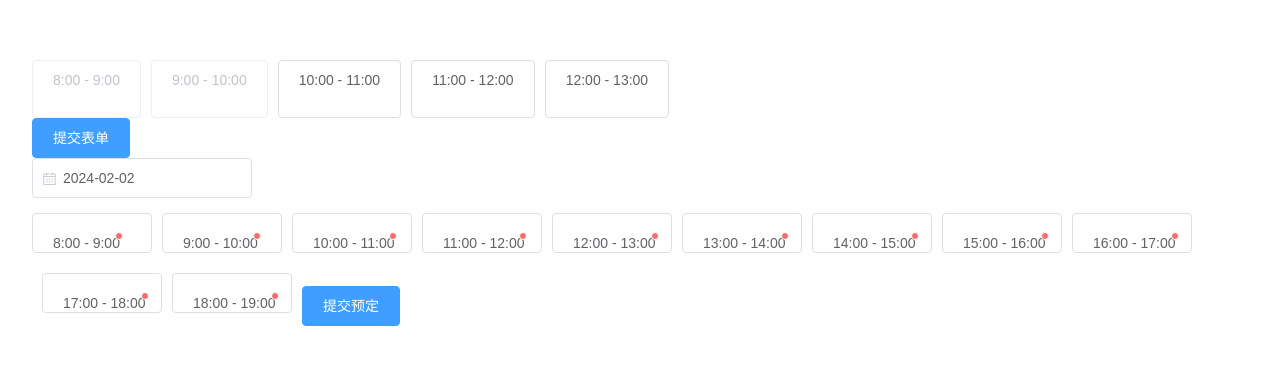
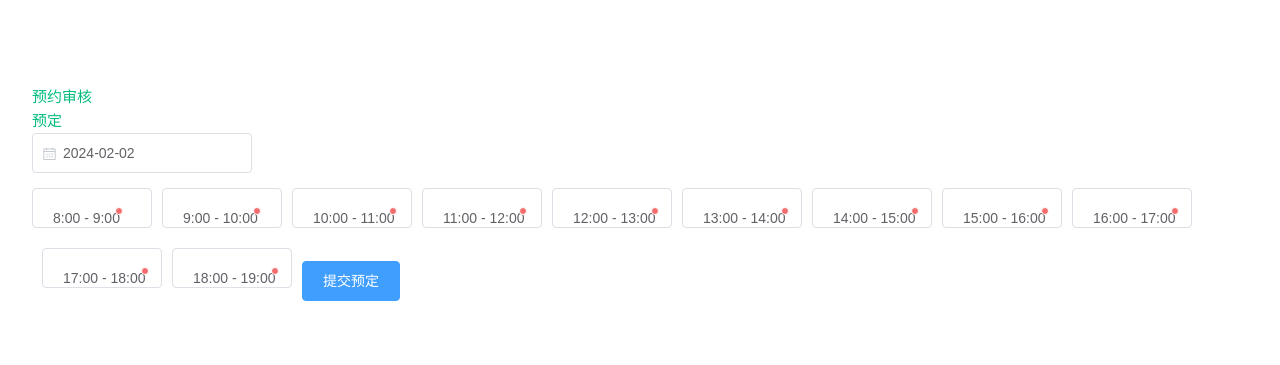
Before and after one commit to 709519923/vue-meettingRoom, a Vue app: page /#/book in a window 1280 px wide. Before the commit this address led to /. Shown: the part 207-572 px from the top of the page. Built offline with nearby package versions, Linux system fonts and the light colour scheme.

Commit message:
完成vue-router的初步调试

```diff
--- a/package.json
+++ b/package.json
@@ -9,7 +9,8 @@
   "dependencies": {
     "axios": "^1.6.7",
     "element-ui": "^2.15.14",
-    "vue": "^2.7.7"
+    "vue": "^2.7.7",
+    "vue-router": "^3.6.5"
   },
   "devDependencies": {
     "@vitejs/plugin-legacy": "^2.0.0",
--- a/src/App.vue
+++ b/src/App.vue
@@ -27,12 +27,15 @@ export default {
     <div class="container">
       <!-- <Movie titile="深分会议室预定系统（测试版）"></Movie> -->
       <!-- <test titile=" 1会议室" bookTime="book-time"></test> -->
-      <!-- <axiosText></axiosText> -->
-      <!-- <test></test> -->
+      <!-- <axiosText></axiosText>
+      <test></test>
       <test2></test2>
-      <!-- <record></record> -->
+      <record></record>
       <book></book>
-      <!-- <queryList></queryList> -->
+      <queryList></queryList> -->
+      <router-link to="/admin">预约审核</router-link>
+      <router-link to="/book">预定</router-link>
+      <router-view></router-view>
     </div>
   </div>
 </template>
--- a/src/main.js
+++ b/src/main.js
@@ -5,10 +5,12 @@ import "element-ui/lib/theme-chalk/index.css";
 
 import "./assets/main.css";
 import axios from "axios";
+import router from "./router";
 
 axios.defaults.baseURL = "http://localhost:80";
 Vue.prototype.$http = axios;
 Vue.use(ElementUI);
 new Vue({
   render: (h) => h(App),
+  router,
 }).$mount("#app");
--- /dev/null
+++ b/src/router/index.js
@@ -0,0 +1,31 @@
+// router/index.js
+import Vue from "vue";
+import VueRouter from "vue-router";
+import book from "../components/book.vue";
+import queryList from "../components/queryList.vue";
+Vue.use(VueRouter);
+
+// 定义路由
+const routes = [
+  {
+    path: "/",
+    redirect: "/book",
+  },
+  {
+    path: "/admin",
+    component: queryList, // 你的首页组件路径
+  },
+  {
+    path: "/book",
+    component: book, // 你的关于页面组件路径
+  },
+  // 添加其他路由...
+];
+
+// 创建路由实例
+const router = new VueRouter({
+  routes,
+});
+
+// 导出路由实例
+export default router;
```
Also changed, not shown: 1 other file (tests, documents, lock files or other folders).
